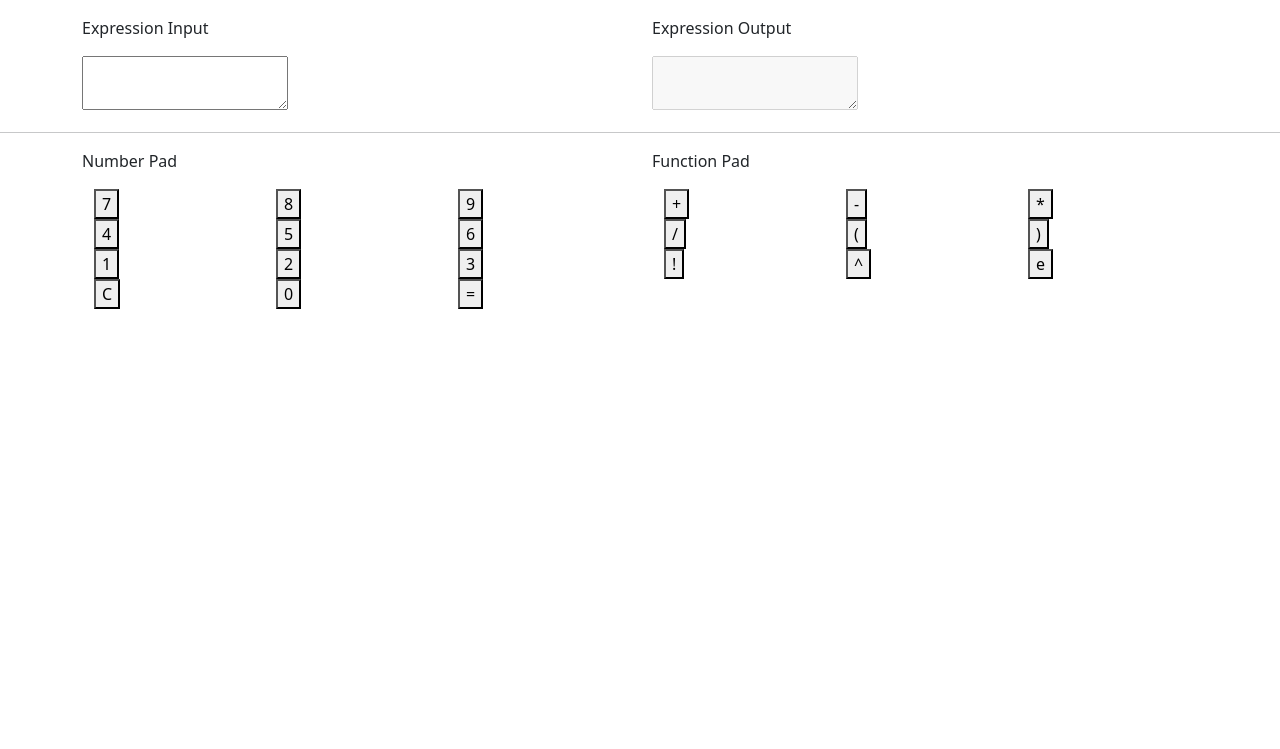
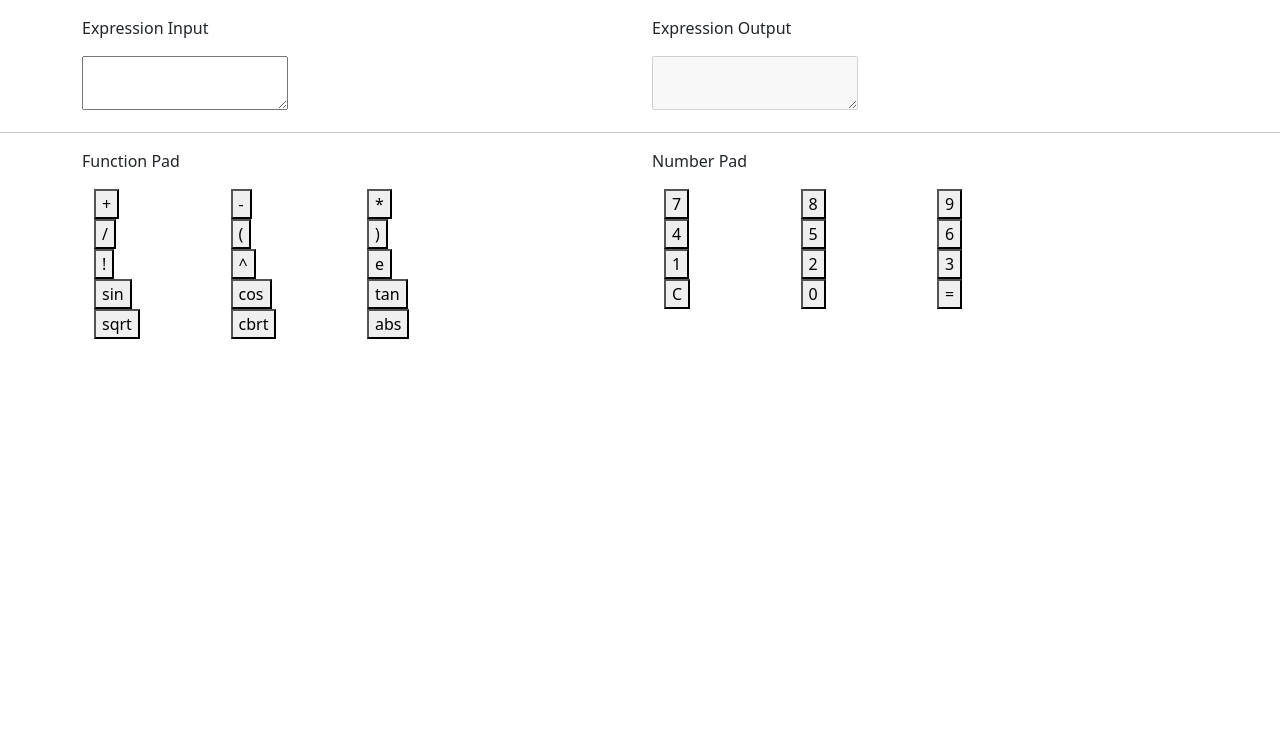
Before and after one commit to MXPSQL-Misc/calsyweb, a website: page publicapp/index.html in a window 1280 px wide. Shown: the part 51-800 px from the top of the page. Drawn offline with Linux system fonts and the light colour scheme.

Commit message:
layout fix 1

```diff
--- a/publicapp/app.js
+++ b/publicapp/app.js
@@ -36,7 +36,13 @@ math.import({
 
 
 {
-	let funs = ["+", "-", "*", "/", "(", ")", "!", "^", "e"];
+	let funs = [
+	"+", "-", "*",
+	"/", "(", ")",
+	"!", "^", "e",
+	"sin(", "cos(", "tan(",
+	"sqrt(", "cbrt(", "abs("
+	];
 	let fbtnsnode = document.querySelectorAll("[id^='btn-fun-']");
 	let fbtns = Array.from(fbtnsnode);
 	fbtns = fbtns.filter(function(fbtn){
--- a/publicapp/index.html
+++ b/publicapp/index.html
@@ -13,7 +13,7 @@
 		<script src="bootstrap.js"></script>
 	</head>
 	<body>
-		<h3>CalsyWeb</h3>
+		<h3>MathematicsWeb Pro</h3>
 		<hr>
 		<div class="container">
 			<div class="row">
@@ -35,89 +35,110 @@
 		<div class="container">
 			<div class="row">
 				<div class="col-sm">
+					<p>Function Pad</p>
+					<div class="container">
+						<div class="row">
+							<div class="col-3">
+								<button id="btn-fun-+">+</button>
+							</div>
+							<div class="col-3">
+								<button id="btn-fun--">-</button>
+							</div>
+							<div class="col-3">
+								<button id="btn-fun-*">*</button>
+							</div>
+						</div>
+						<div class="row">
+							<div class="col-3">
+								<button id="btn-fun-/">/</button>
+							</div>
+							<div class="col-3">
+								<button id="btn-fun-(">(</button>
+							</div>
+							<div class="col-3">
+								<button id="btn-fun-)">)</button>
+							</div>
+						</div>
+						<div class="row">
+							<div class="col-3">
+								<button id="btn-fun-!">!</button>
+							</div>
+							<div class="col-3">
+								<button id="btn-fun-^">^</button>
+							</div>
+							<div class="col-3">
+								<button id="btn-fun-e">e</button>
+							</div>
+						</div>
+						<div class="row">
+							<div class="col-3">
+								<button id="btn-fun-sin(">sin</button>
+							</div>
+							<div class="col-3">
+								<button id="btn-fun-cos(">cos</button>
+							</div>
+							<div class="col-3">
+								<button id="btn-fun-tan(">tan</button>
+							</div>
+						</div>
+						<div class="row">
+							<div class="col-3">
+								<button id="btn-fun-sqrt(">sqrt</button>
+							</div>
+							<div class="col-3">
+								<button id="btn-fun-cbrt(">cbrt</button>
+							</div>
+							<div class="col-3">
+								<button id="btn-fun-abs(">abs</button>
+							</div>
+						</div>
+					</div>
+				</div>
+				<div class="col-sm">
 					<p>Number Pad</p>
 					<div class="container">
 						<div class="row">
-							<div class="col-sm">
+							<div class="col-3">
 								<button id="btn-num-7">7</button>
 							</div>
-							<div class="col-sm">
+							<div class="col-3">
 								<button id="btn-num-8">8</button>
 							</div>
-							<div class="col-sm">
+							<div class="col-3">
 								<button id="btn-num-9">9</button>
 							</div>
 						</div>
 						<div class="row">
-							<div class="col-sm">
+							<div class="col-3">
 								<button id="btn-num-4">4</button>
 							</div>
-							<div class="col-sm">
+							<div class="col-3">
 								<button id="btn-num-5">5</button>
 							</div>
-							<div class="col-sm">
+							<div class="col-3">
 								<button id="btn-num-6">6</button>
 							</div>
 						</div>
 						<div class="row">
-							<div class="col-sm">
+							<div class="col-3">
 								<button id="btn-num-1">1</button>
 							</div>
-							<div class="col-sm">
+							<div class="col-3">
 								<button id="btn-num-2">2</button>
 							</div>
-							<div class="col-sm">
+							<div class="col-3">
 								<button id="btn-num-3">3</button>
 							</div>
 						</div>
 						<div class="row">
-							<div class="col-sm">
+							<div class="col-3">
 								<button id="btn-num-clear">C</button>
 							</div>
-							<div class="col-sm">
+							<div class="col-3">
 								<button id="btn-num-0">0</button>
 							</div>
-							<div class="col-sm">
+							<div class="col-3">
 								<button id="Equal">=</button>
-							</div>
-						</div>
-					</div>
-				</div>
-
-				<div class="col-sm">
-					<p>Function Pad</p>
-					<div class="container">
-						<div class="row">
-							<div class="col-sm">
-								<button id="btn-fun-+">+</button>
-							</div>
-							<div class="col-sm">
-								<button id="btn-fun--">-</button>
-							</div>
-							<div class="col-sm">
-								<button id="btn-fun-*">*</button>
-							</div>
-						</div>
-						<div class="row">
-							<div class="col-sm">
-								<button id="btn-fun-/">/</button>
-							</div>
-							<div class="col-sm">
-								<button id="btn-fun-(">(</button>
-							</div>
-							<div class="col-sm">
-								<button id="btn-fun-)">)</button>
-							</div>
-						</div>
-						<div class="row">
-							<div class="col-sm">
-								<button id="btn-fun-!">!</button>
-							</div>
-							<div class="col-sm">
-								<button id="btn-fun-^">^</button>
-							</div>
-							<div class="col-sm">
-								<button id="btn-fun-e">e</button>
 							</div>
 						</div>
 					</div>
--- a/publicapp/sw.js
+++ b/publicapp/sw.js
@@ -1,4 +1,4 @@
-const CACHE_NAME = `CalsyWeb-v3.5`;
+const CACHE_NAME = `CalsyWeb-v4`;
 
 self.addEventListener('install', event => {
   event.waitUntil((async () => {
```
Also changed, not shown: index.html (+2 -2 lines), publicapp/calsyweb.webmanifest.
